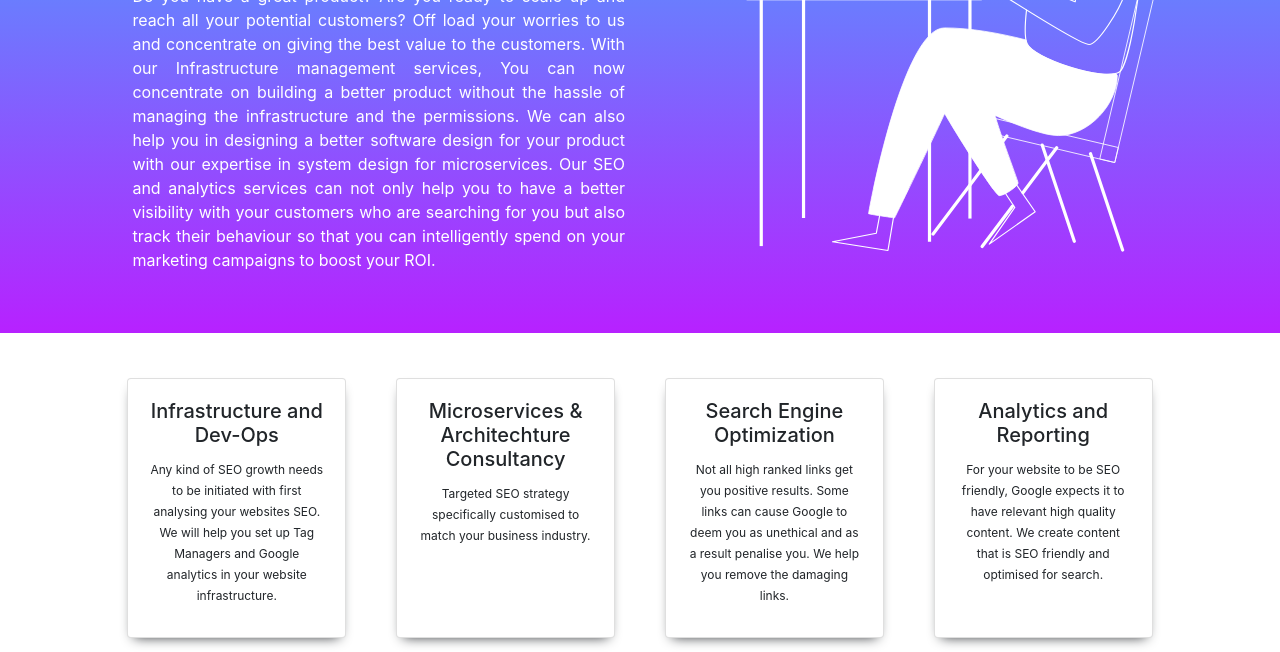
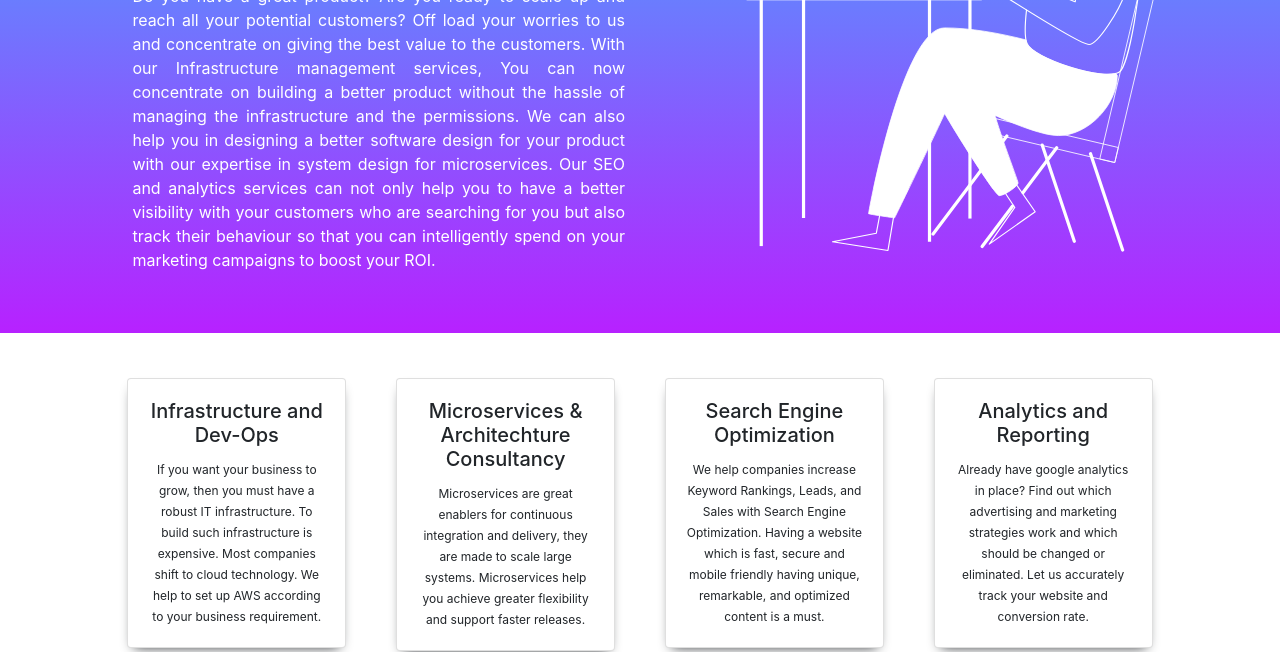
Before and after one commit to Cybertrom/cybertrom.github.io, a plain HTML site: page index.html in a window 1280 px wide. Shown: the part 320-972 px from the top of the page. Drawn offline with nearby package versions, Linux system fonts and the light colour scheme.

Commit message:
content addition for  services

```diff
--- a/index.html
+++ b/index.html
@@ -41,7 +41,7 @@
 				<div class="card">
 			      <div class="card-body">
 			        <h5 class="card-title">Infrastructure and Dev-Ops</h5>
-			        <p class="card-text">Any kind of SEO growth needs to be initiated with first analysing your websites SEO. We will help you set up Tag Managers and Google analytics in your website infrastructure.</p>
+			        <p class="card-text">If you want your business to grow, then you must have a robust IT infrastructure. To build such infrastructure is expensive. Most companies shift to cloud technology. We help to set up AWS according to your business requirement.</p>
 			      </div>
 			    </div>
 			</div>
@@ -50,7 +50,7 @@
 				<div class="card">
 			      <div class="card-body">
 			        <h5 class="card-title">Microservices &amp; Architechture Consultancy</h5>
-			        <p class="card-text">Targeted SEO strategy specifically customised to match your business industry.</p>
+			        <p class="card-text">Microservices are great enablers for continuous integration and delivery, they are made to scale large systems. Microservices help you achieve greater flexibility and support faster releases.</p>
 			      </div>
 			    </div>
 			</div>
@@ -60,7 +60,7 @@
 				<div class="card">
 			      <div class="card-body">
 			        <h5 class="card-title">Search Engine Optimization</h5>
-			        <p class="card-text">Not all high ranked links get you positive results. Some links can cause Google to deem you as unethical and as a result penalise you. We help you remove the damaging links.</p>
+			        <p class="card-text">We help companies increase Keyword Rankings, Leads, and Sales with Search Engine Optimization. Having a website which is  fast, secure and mobile friendly having unique, remarkable, and optimized content is a must.</p>
 			      </div>
 			    </div>
 			</div>
@@ -70,7 +70,7 @@
 				<div class="card">
 			      <div class="card-body">
 			        <h5 class="card-title">Analytics and Reporting</h5>
-			        <p class="card-text">For your website to be SEO friendly, Google expects it to have relevant high quality content. We create content that is SEO friendly and optimised for search.</p>
+			        <p class="card-text">Already have google analytics in place? Find out which advertising and marketing strategies work and which should be changed or eliminated. Let us accurately track your website and conversion rate.</p>
 			      </div>
 			    </div>
 			</div>
```
